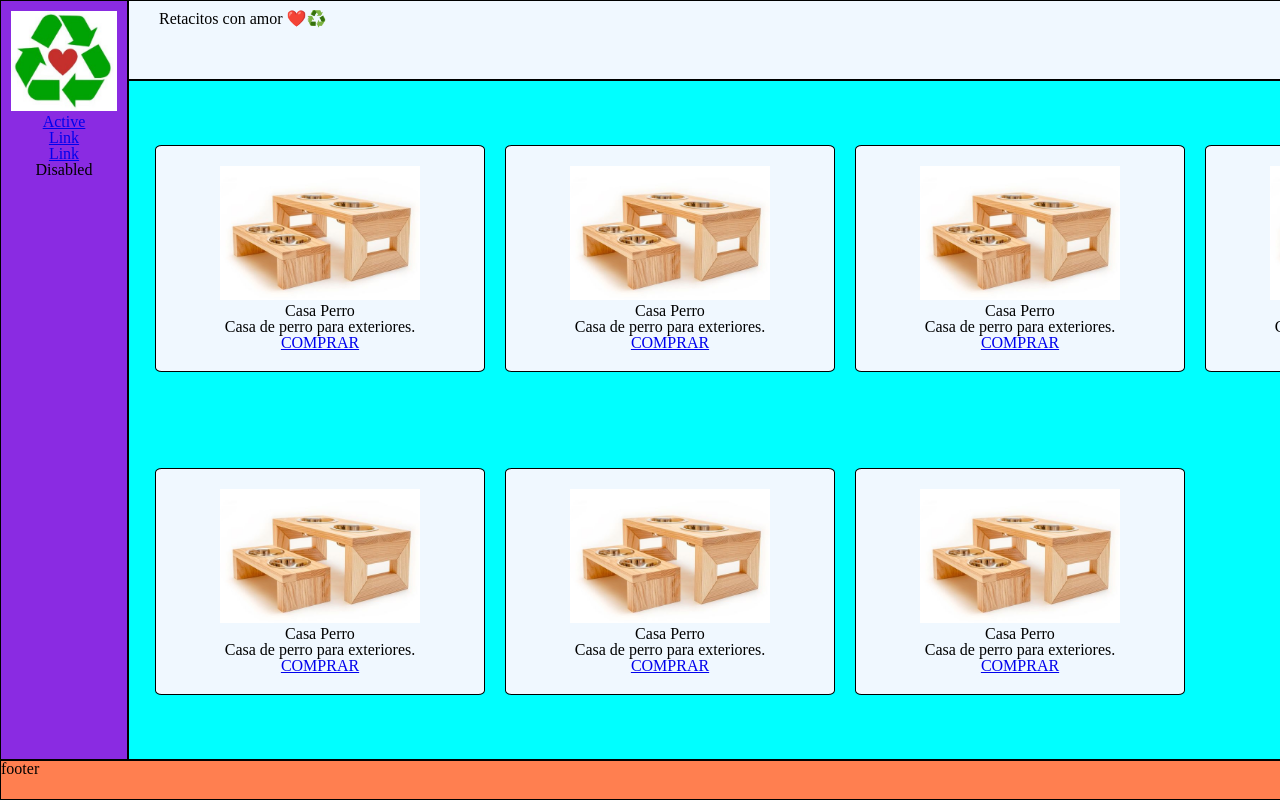
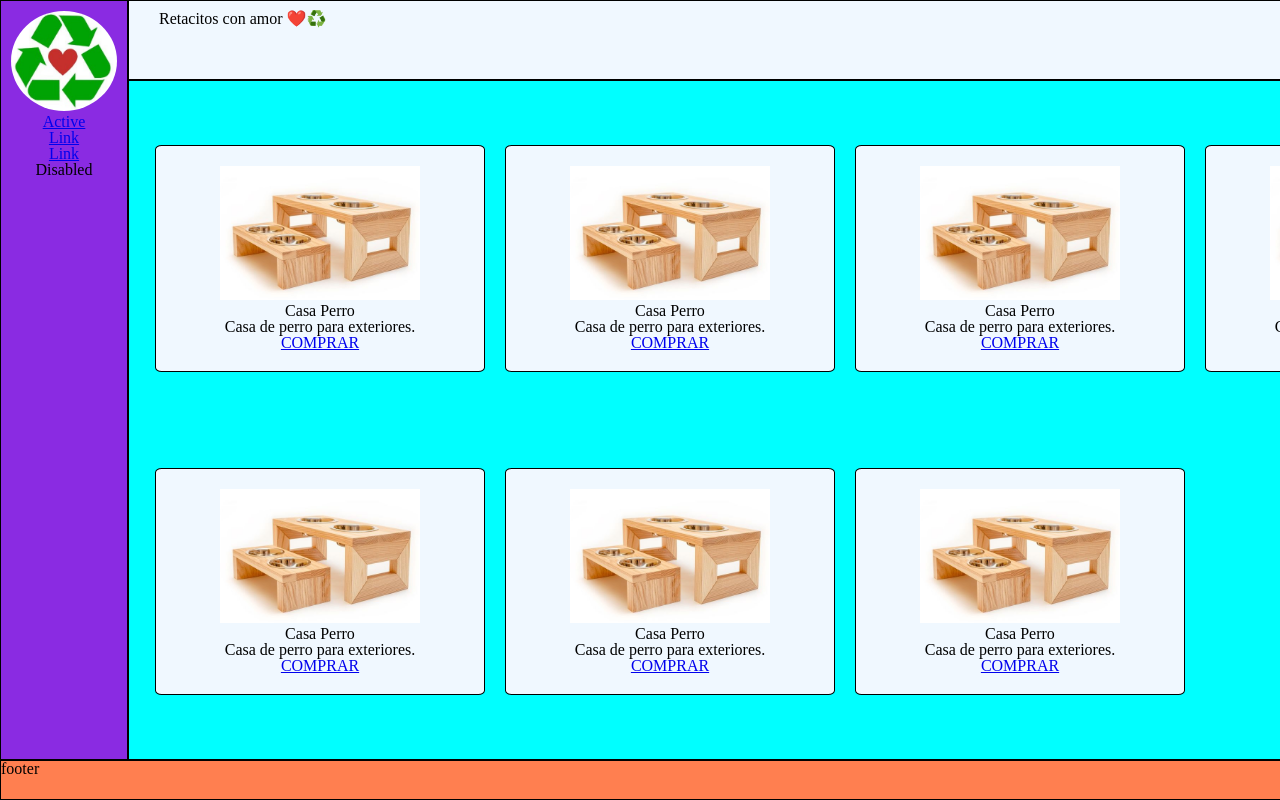
Before and after one commit to giovanny3/retacitos-con-amor, a plain HTML site: page index.html in a window 1280 px wide. Shown: the top 800 px of the page. Drawn offline with Linux system fonts and the light colour scheme; files that its build step writes are made by us from their sources.

Commit message:
segundo commit

```diff
--- a/assets/styles.css/styles.css
+++ b/assets/styles.css/styles.css
@@ -114,3 +114,7 @@ nav {
     text-align: center;
     padding-top: 10px;
 }
+
+nav img {
+    border-radius: 50%;
+}
```
